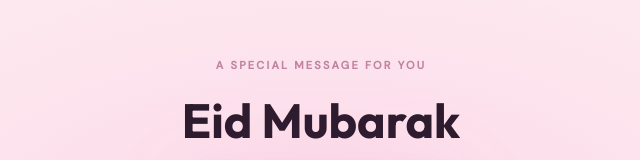
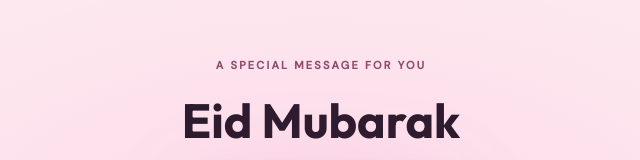
Before and after one commit to muneeb2004/eidmubarak, a Next.js app: page / in a window 1280 px wide. Shown: the part 151-311 px from the top of the page, without its empty margins (319-959 px from the left). Built offline with nearby package versions, Linux system fonts and the light colour scheme.

Commit message:
fix(ui): improve text contrast and readability across all screens

```diff
--- a/app/globals.css
+++ b/app/globals.css
@@ -111,7 +111,7 @@
 
   .soft-input input,
   .soft-input textarea {
-    @apply w-full bg-transparent border-none focus:ring-0 p-0 text-slate-900 placeholder:text-text-muted/60;
+    @apply w-full bg-transparent border-none focus:ring-0 p-0 text-slate-900 placeholder:text-text-muted/80;
   }
 
   /* Envelope Styles */
--- a/app/page.tsx
+++ b/app/page.tsx
@@ -13,7 +13,7 @@ export default function Home() {
       <div className="relative z-10 flex flex-col items-center gap-8 text-center px-6">
 
         {/* Label */}
-        <p className="text-[11px] font-semibold tracking-[0.2em] uppercase text-[#C084A0]">
+        <p className="text-[11px] font-semibold tracking-[0.2em] uppercase text-[#8F4A6B]">
           A Special Message For You
         </p>
 
--- a/tailwind.config.ts
+++ b/tailwind.config.ts
@@ -14,9 +14,9 @@ const config: Config = {
         'background-dark': '#21111d',
         'surface': '#FFFFFF',
         'surface-light': '#FFF7F9',
-        'text-main': '#4A3E4D',
-        'text-muted': '#A89CAE',
-        'muted': '#A89CAE',
+        'text-main': '#3D3140',
+        'text-muted': '#6B5E70',
+        'muted': '#6B5E70',
         'accent': '#FAD59B',
       },
       fontFamily: {
```
